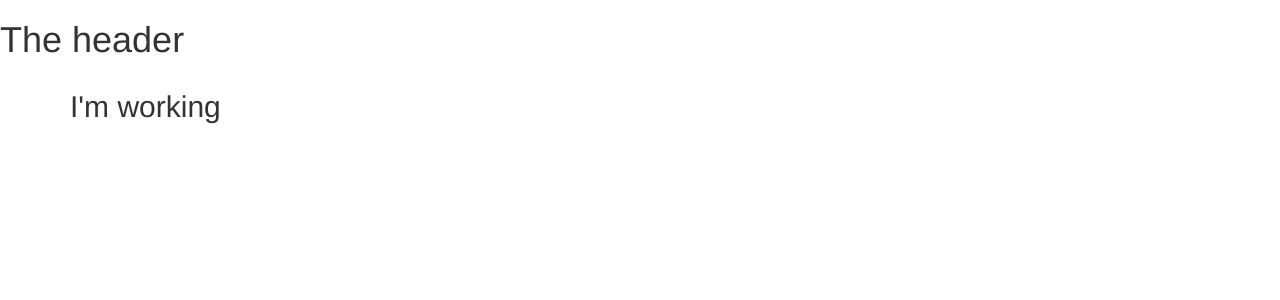
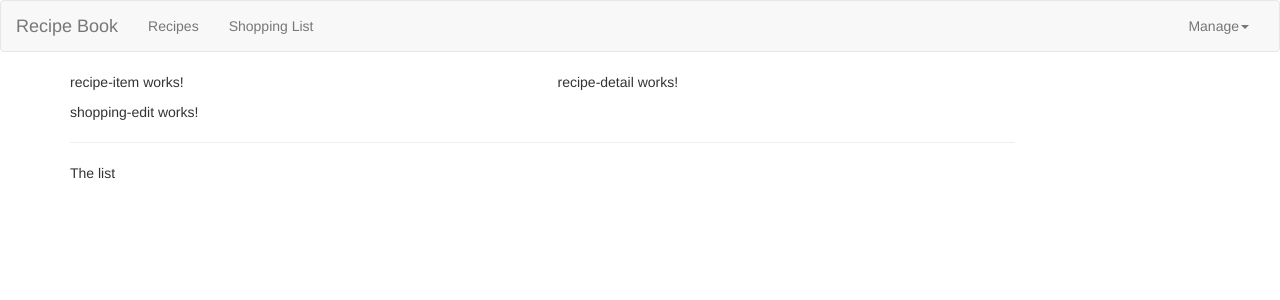
Before and after one commit to robbbowes/Star-Wars-Rezepte, an Angular app: page / in a window 1280 px wide. Shown: the top 300 px of the page. Built offline with nearby package versions, Linux system fonts and the light colour scheme.

Commit message:
Add components to app - bootstrap styled

```diff
--- a/src/app/app.component.html
+++ b/src/app/app.component.html
@@ -3,7 +3,8 @@
 <div class="container">
     <div class="row">
         <div class="col-md-12">
-            <h2>I'm working</h2>
+            <app-recipes></app-recipes>
+            <app-shopping-list></app-shopping-list>
         </div>
     </div>
 </div>
--- a/src/app/header/header.component.html
+++ b/src/app/header/header.component.html
@@ -1 +1,23 @@
-<h1>The header</h1>
+<nav class="navbar navbar-default">
+    <div class="container-fluid">
+        <div class="navbar-header">
+            <a href="#" class=navbar-brand>Recipe Book</a>
+        </div>
+
+        <div class="collapse navbar-collapse">
+            <ul class="nav navbar-nav">
+                <li><a href="#">Recipes</a></li>
+                <li><a href="#">Shopping List</a></li>
+            </ul>
+            <ul class="nav navbar-nav navbar-right">
+                <li class="dropdown">
+                    <a href="#" class="dropdown-toggle" role="button">Manage<span class="caret"></span></a>
+                    <ul class="dropdown-menu">
+                        <li><a href="#">Save Data</a></li>
+                        <li><a href="#">Fetch Data</a></li>
+                    </ul>
+                </li>
+            </ul>
+        </div>
+    </div>
+</nav>
--- a/src/app/recipes/recipe-list/recipe-list.component.html
+++ b/src/app/recipes/recipe-list/recipe-list.component.html
@@ -1,3 +1 @@
-<p>
-  recipe-list works!
-</p>
+<app-recipe-item></app-recipe-item>
--- a/src/app/recipes/recipes.component.html
+++ b/src/app/recipes/recipes.component.html
@@ -1,3 +1,8 @@
-<p>
-  recipes works!
-</p>
+<div class="row">
+  <div class="col-md-5">
+    <app-recipe-list></app-recipe-list>
+  </div>
+  <div class="col-md-7">
+    <app-recipe-detail></app-recipe-detail>
+  </div>
+</div>
--- a/src/app/shopping-list/shopping-list.component.html
+++ b/src/app/shopping-list/shopping-list.component.html
@@ -1,3 +1,7 @@
-<p>
-  shopping-list works!
-</p>
+<div class="row">
+  <div class="col-xs-10">
+    <app-shopping-edit></app-shopping-edit>
+    <hr>
+    <p>The list</p>
+  </div>
+</div>
```
